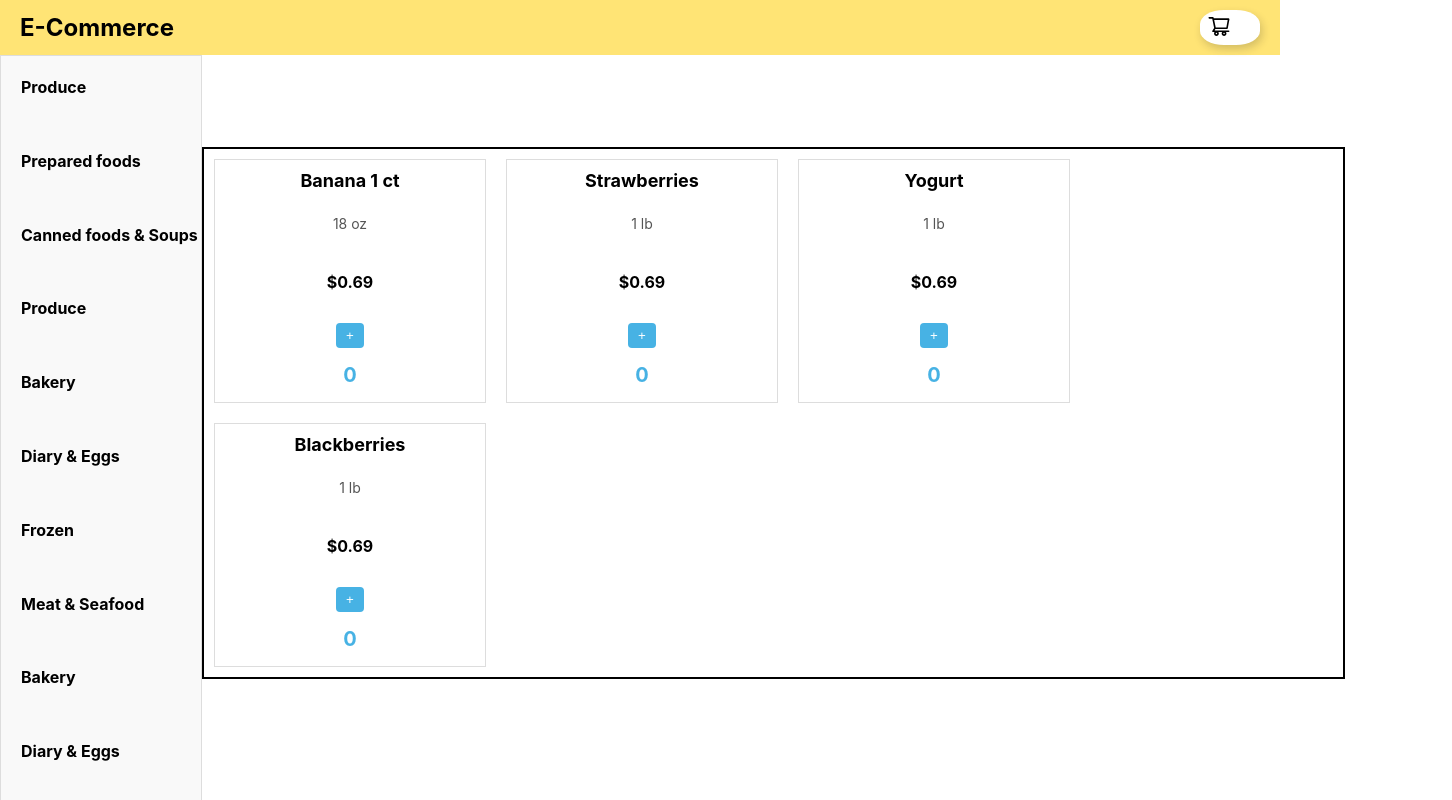
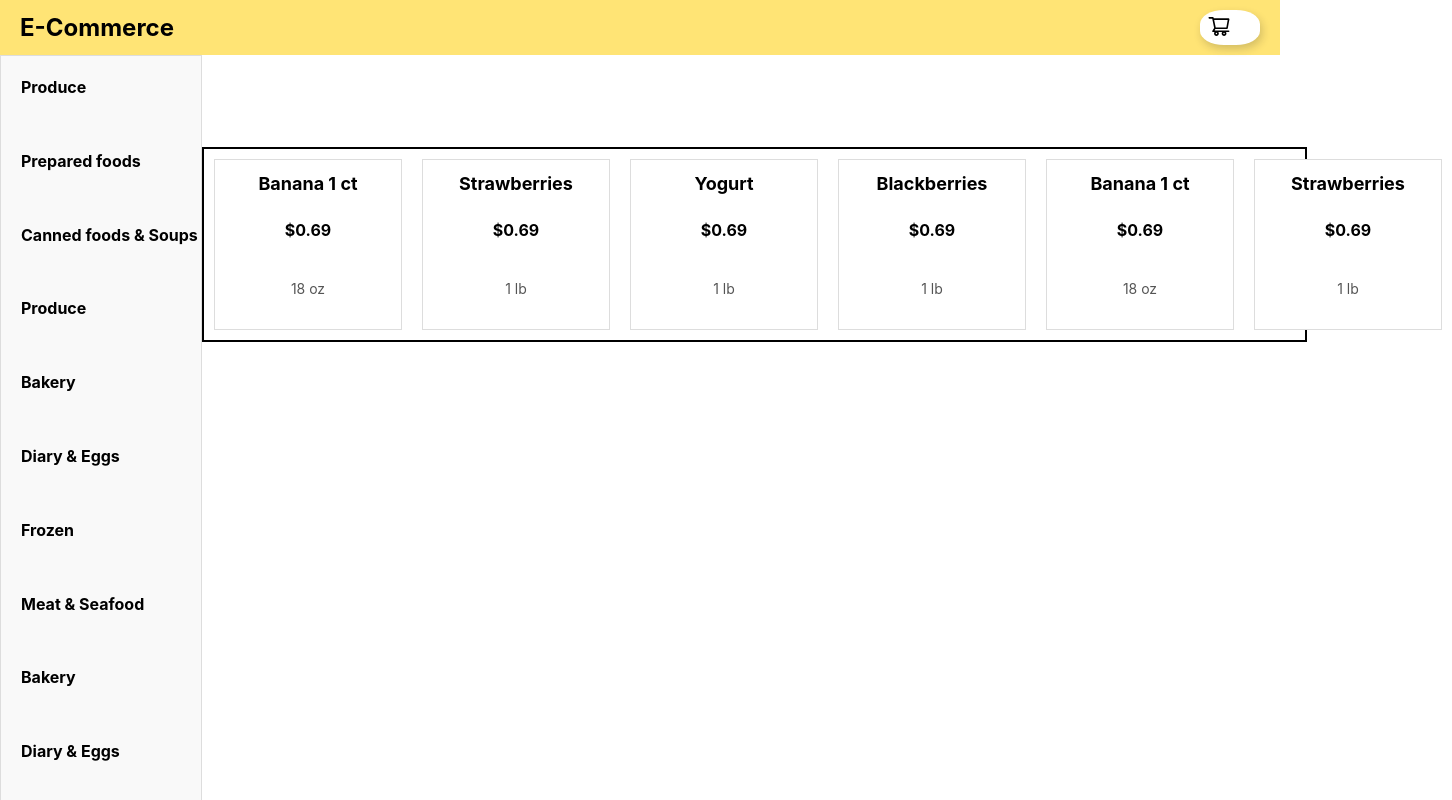
Before and after one commit to Bindumuniyappa/kumilab_assign_app, a React (Create React App) app: page / in a window 1280 px wide. Shown: the top 800 px of the page, 1452 px wide, since content can reach past the window. Built offline with nearby package versions, Linux system fonts and the light colour scheme.

Commit message:
made changes to product and app file

```diff
--- a/package.json
+++ b/package.json
@@ -15,7 +15,9 @@
     "react-icons": "^4.11.0",
     "react-scripts": "^5.0.1",
     "typescript": "^4.9.5",
-    "web-vitals": "^2.1.4"
+    "web-vitals": "^2.1.4",
+    "react-redux": "^8.1.3",
+    "redux": "^4.2.1"
   },
   "scripts": {
     "start": "react-scripts start",
--- a/src/App.css
+++ b/src/App.css
@@ -4,7 +4,7 @@
 }
 
 .main-content{
-  width: 89%;
+  width: 86%;
   display:flex;
   flex-wrap: wrap;
   border: 2px solid black;
@@ -12,3 +12,8 @@
   margin-left: 202px;
   margin-top: -710px;
 }
+
+.product-loop{
+  display: flex;
+    animation: scroll 20s linear infinite;
+}
--- a/src/App.tsx
+++ b/src/App.tsx
@@ -30,6 +30,18 @@ const products=[
     price:'$0.69',
     subtitle:'1 lb',
     Image:'https://www.google.com/url?sa=i&url=https%3A%2F%2Fwww.123rf.com%2Fphoto_104084443_blackberries-in-plastic-dishes.-blackberry-in-a-transparent-container.-front-view..html&psig=AOvVaw3V_a3TmsTzmN5lhj8TzUkb&ust=1697283608746000&source=images&cd=vfe&opi=89978449&ved=0CBEQjRxqFwoTCNiN5bP48oEDFQAAAAAdAAAAABAE'
+  },
+  {
+    name:'Banana 1 ct',
+    price:'$0.69',
+    subtitle:'18 oz',
+    Image:'https://www.google.com/url?sa=i&url=https%3A%2F%2Funsplash.com%2Fs%2Fphotos%2Fbanana&psig=AOvVaw2KAG2Q2RMT03st9aKSD1To&ust=1697283093184000&source=images&cd=vfe&ved=0CBEQjRxqFwoTCNjIh7b28oEDFQAAAAAdAAAAABAE'
+  },
+  {
+    name:'Strawberries',
+    price:'$0.69',
+    subtitle:'1 lb',
+    Image:'https://www.google.com/url?sa=i&url=https%3A%2F%2Fwww.orgpick.com%2Fproducts%2Forganic-strawberry&psig=AOvVaw115y0qTB2jqJqb5KpJyLlM&ust=1697283327428000&source=images&cd=vfe&opi=89978449&ved=0CBEQjRxqFwoTCMCc-6D38oEDFQAAAAAdAAAAABAE'
   }
 ]
 
@@ -41,6 +53,7 @@ const App: React.FC = () => {
       <Navbar/>
       <CategoryPanel/>
       <div className="main-content">
+        <div className='product-loop'>
       {products.map((product, index) => (
           <Product
             key={index}
@@ -50,6 +63,7 @@ const App: React.FC = () => {
             Image={product.Image}
           />
         ))}
+        </div>
       </div>
     </div>
     </Provider>
--- a/src/components/Product/Product.css
+++ b/src/components/Product/Product.css
@@ -2,9 +2,9 @@
 .product {
     background-color: #fff;
     border: 1px solid #ddd;
-    padding: 10px;
+    padding: 13px;
     margin: 10px;
-    width: 250px;
+    width: 160px;
     display: flex;
     flex-direction:column;
     align-items: center;
--- a/src/components/Product/Product.tsx
+++ b/src/components/Product/Product.tsx
@@ -22,10 +22,10 @@ const Product: React.FC<ProductProps> = ({ name, price, subtitle,Image }) => {
     <div className='product-container'>
     <div className="product">
       <h3>{name}</h3>
+      <p className="product-price">{price}</p>
       <p className="product-subtitle">{subtitle}</p>
-      <p className="product-price">{price}</p>
-      <button onClick={addToCart}>+</button>
-      <span className="cart-count">{cartCount}</span>
+      {/* <button onClick={addToCart}>+</button> */}
+      {/* <span className="cart-count">{cartCount}</span> */}
     </div>
     </div>
   );
```
Also changed, not shown: 1 other file (tests, documents, lock files or other folders).
